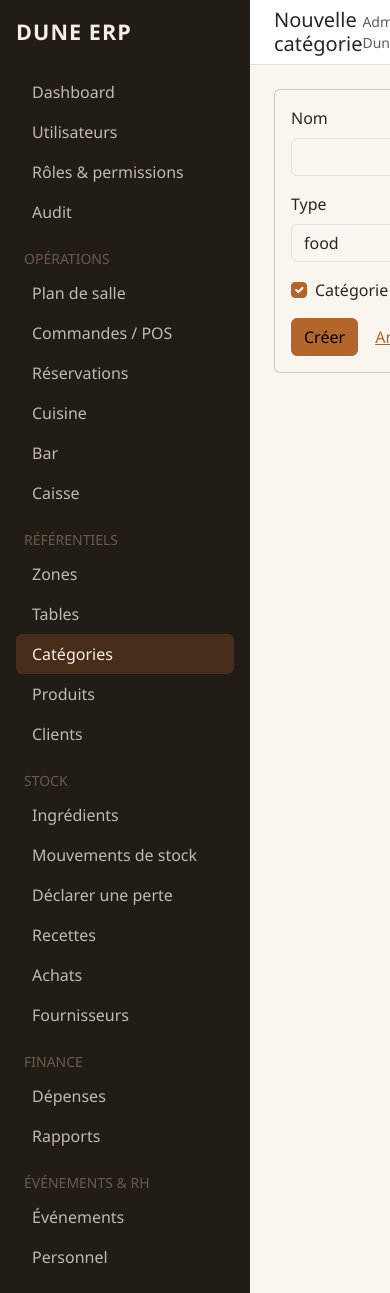
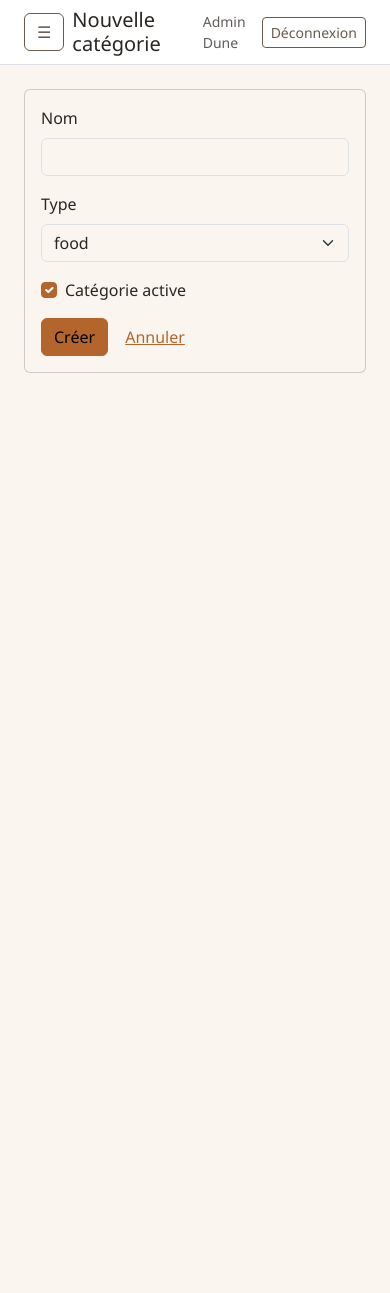
Before and after one commit to amineabk007/Dune_erp, a Laravel app: page /categories/create in a window 390 px wide; the page is wider, and only the part inside the window is pictured. After the commit the page ends 373 px from the top of that part, so only its background shows below. Run offline with Laravel 12, Linux system fonts and the light colour scheme; a user stored in the database is signed in; data comes from the database, SQL or seed files in the repository; data that the repository does not hold is empty; style sheets or scripts are compiled from the project's sources; parts of the project's set-up code (start-up, migrations or seed data) failed here and were passed over; some libraries are stand-ins or nearby versions.

Commit message:
Phase 17: responsive off-canvas sidebar for mobile viewports
The fixed 250px sidebar consumed roughly half the screen width on a
phone, causing severe text-wrapping and cramped buttons across every
authenticated page. The sidebar now becomes a Bootstrap offcanvas panel
below the lg breakpoint (hidden by default, opened via a hamburger
button in the header, closed via an in-panel close button) while
staying a normal static sidebar unchanged on desktop/tablet-landscape.

Also fixes a CSS specificity conflict where Bootstrap's own
.offcanvas-lg breakpoint reset cleared the sidebar's background back to
transparent on desktop.

Co-Authored-By: Claude Sonnet 5 <noreply@anthropic.com>
Claude-Session: https://claude.ai/code/session_01Y8kvBF9hQi7EtTp7xuwAYy

```diff
--- a/resources/scss/app.scss
+++ b/resources/scss/app.scss
@@ -15,10 +15,14 @@ $font-family-sans-serif: "Segoe UI", Roboto, "Helvetica Neue", Arial, sans-serif
 
 @import "bootstrap/scss/bootstrap";
 
+// !important beats Bootstrap's own .offcanvas-lg reset (a 2-class selector,
+// so higher specificity than .dune-sidebar alone), which otherwise clears
+// the background back to transparent once the sidebar becomes static at
+// the lg breakpoint and up.
 .dune-sidebar {
     min-height: 100vh;
-    background: $dark;
-    color: $light;
+    background: $dark !important;
+    color: $light !important;
 }
 
 .dune-sidebar .nav-link {
--- a/resources/views/layouts/app.blade.php
+++ b/resources/views/layouts/app.blade.php
@@ -11,8 +11,14 @@
 </head>
 <body>
     <div class="d-flex" style="min-height: 100vh;">
-        <nav class="dune-sidebar p-3" style="width: 250px; flex-shrink: 0;">
-            <a href="{{ route('dashboard') }}" class="dune-brand text-decoration-none d-block mb-4 fs-4">
+        <nav class="dune-sidebar offcanvas-lg offcanvas-start p-3" tabindex="-1" id="sidebarOffcanvas"
+             style="width: 250px; flex-shrink: 0; --bs-offcanvas-width: 250px;">
+            <div class="d-flex justify-content-between align-items-center d-lg-none mb-3">
+                <span class="dune-brand fs-4">DUNE ERP</span>
+                <button type="button" class="btn-close btn-close-white" data-bs-dismiss="offcanvas"
+                        data-bs-target="#sidebarOffcanvas" aria-label="Fermer"></button>
+            </div>
+            <a href="{{ route('dashboard') }}" class="dune-brand text-decoration-none d-none d-lg-block mb-4 fs-4">
                 DUNE ERP
             </a>
             <ul class="nav nav-pills flex-column mb-auto">
@@ -206,10 +212,16 @@
             </ul>
         </nav>
 
-        <div class="flex-grow-1">
+        <div class="flex-grow-1" style="min-width: 0;">
             <header class="border-bottom bg-white">
                 <div class="d-flex justify-content-between align-items-center px-4 py-2">
-                    <h1 class="h5 mb-0">@yield('title', 'Dashboard')</h1>
+                    <div class="d-flex align-items-center gap-2">
+                        <button type="button" class="btn btn-outline-secondary d-lg-none"
+                                data-bs-toggle="offcanvas" data-bs-target="#sidebarOffcanvas" aria-label="Menu">
+                            &#9776;
+                        </button>
+                        <h1 class="h5 mb-0">@yield('title', 'Dashboard')</h1>
+                    </div>
                     <div class="d-flex align-items-center gap-3">
                         <span class="text-muted small">
                             {{ auth()->user()->name }}
```
Also changed, not shown: docs/ACCEPTANCE_CHECKLIST.md (+9 -0 lines), README.md.
